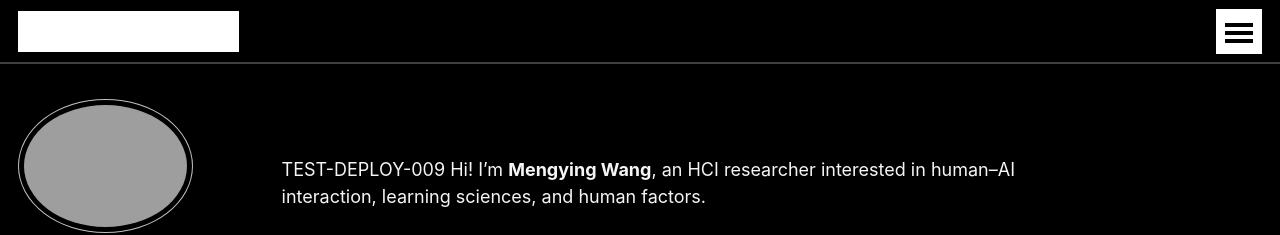
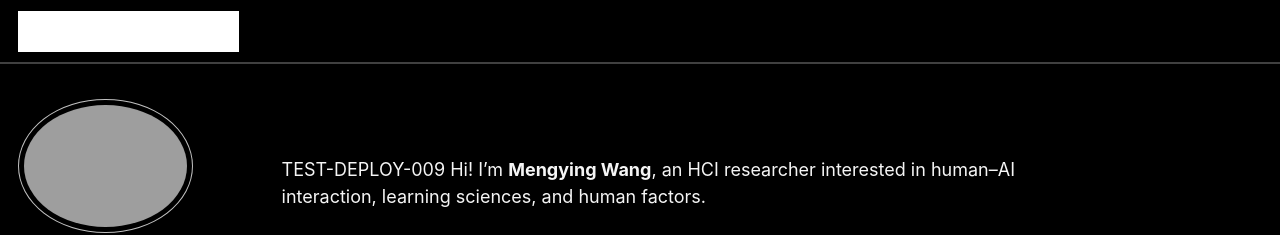
Before and after one commit to mengyingWWW/mengyingWWW.github.io, a Jekyll site: the page built from index.md, in a window 1280 px wide. Shown: the top 235 px of the page. Built offline with Jekyll 4.4.1, drawn with Linux system fonts in a browser that asks for light colours; a script bundle is joined from its source files by our own code; library files that are not in the unit come from our copies.

Commit message:
Update custom.html

```diff
--- a/_includes/head/custom.html
+++ b/_includes/head/custom.html
@@ -189,6 +189,30 @@ nav#site-nav.greedy-nav > ul.visible-links {
 nav#site-nav.greedy-nav > ul.visible-links > li:first-child {
   margin-right: auto !important;
 }
+/* =========================================================
+   DESKTOP: disable hamburger (greedy-nav collapse)
+   ========================================================= */
+
+/* Only apply on wider screens */
+@media (min-width: 900px) {
+
+  /* Hide the hamburger button */
+  nav#site-nav.greedy-nav > button {
+    display: none !important;
+  }
+
+  /* Never show the hidden links dropdown */
+  nav#site-nav.greedy-nav > ul.hidden-links {
+    display: none !important;
+  }
+
+  /* Keep all links in one row */
+  nav#site-nav.greedy-nav > ul.visible-links {
+    display: flex !important;
+    flex-wrap: nowrap !important;
+    white-space: nowrap !important;
+  }
+}
 </style>
 
 <!-- end custom head snippets -->
```
